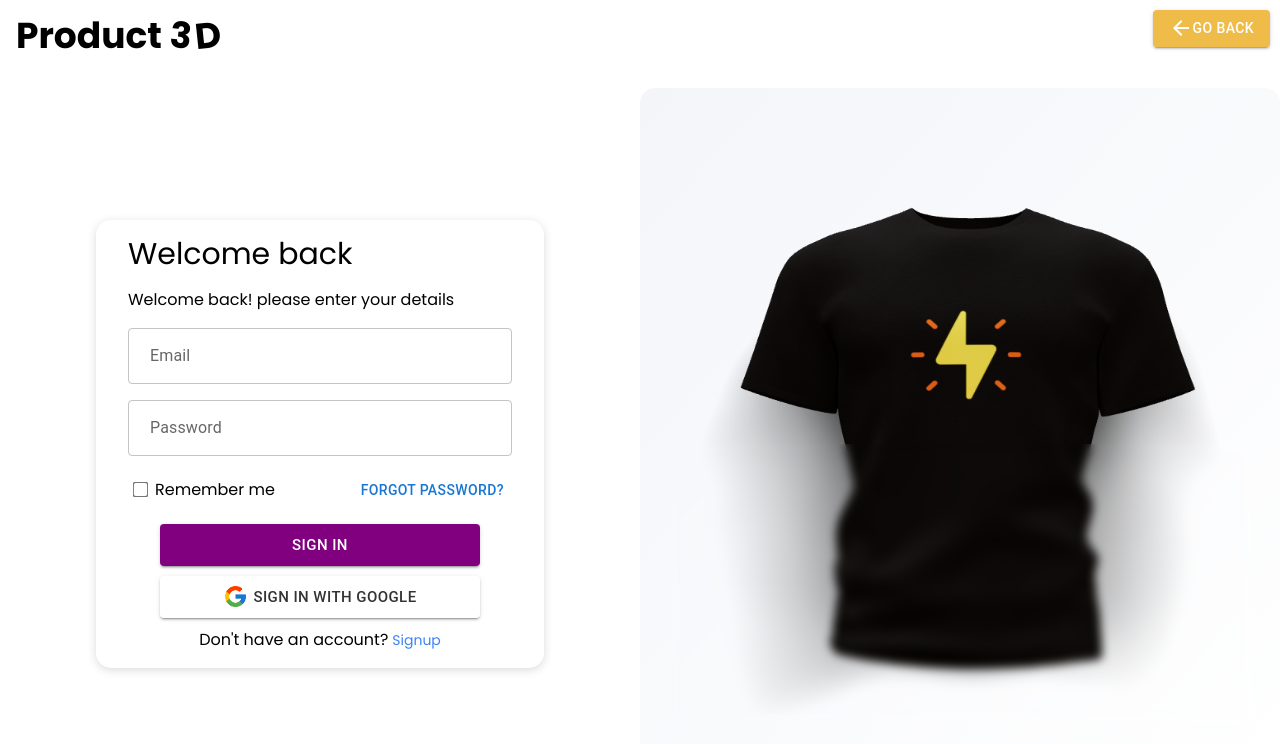
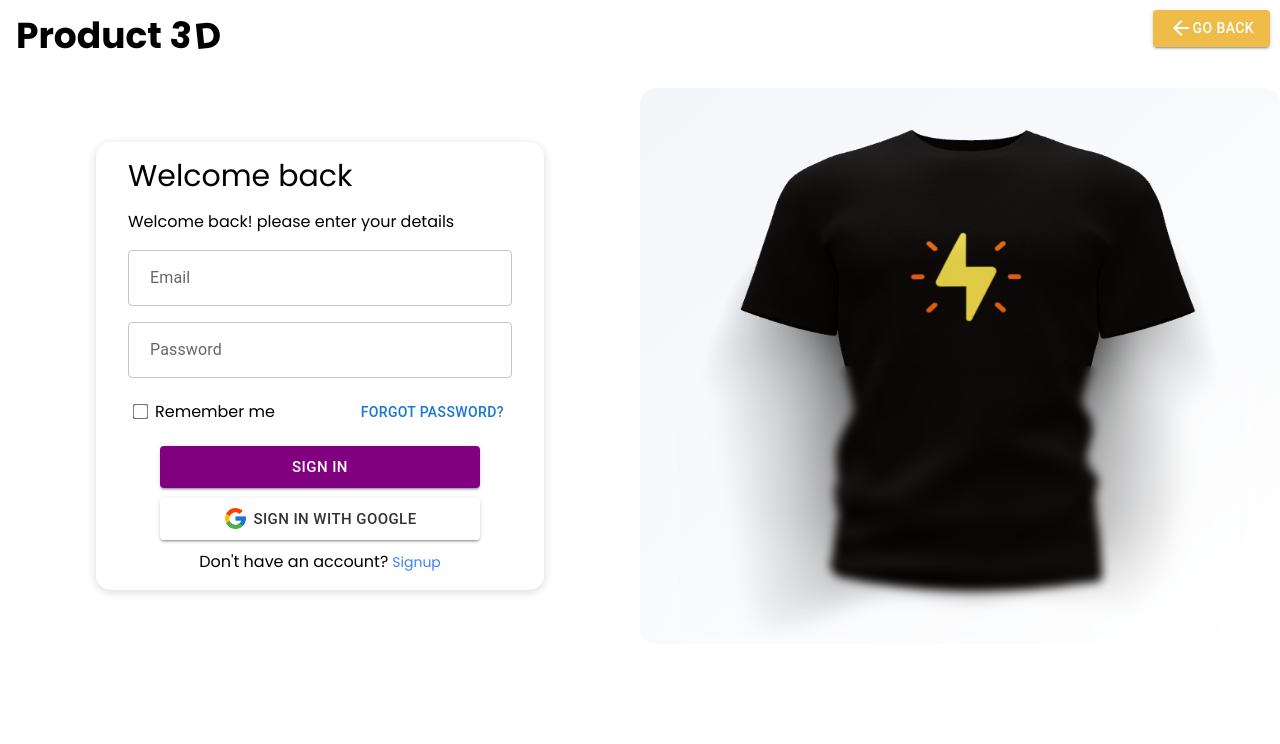
Before and after one commit to amanjaiman1/Product_3D, a React (Vite) app in the folder client/: page /login in a window 1280 px wide. Shown: the top 744 px of the page. Built offline with nearby package versions, Linux system fonts and the light colour scheme; a web font is replaced by a local one.

Commit message:
Update login.css

```diff
--- a/client/src/pages/login/login.css
+++ b/client/src/pages/login/login.css
@@ -1,11 +1,3 @@
-html,
-body,
-#root {
-  height: 100%;
-  margin: 0;
-  padding: 0;
-}
-
 .cus-flex{
     display:flex;
     justify-content:space-between;
```
